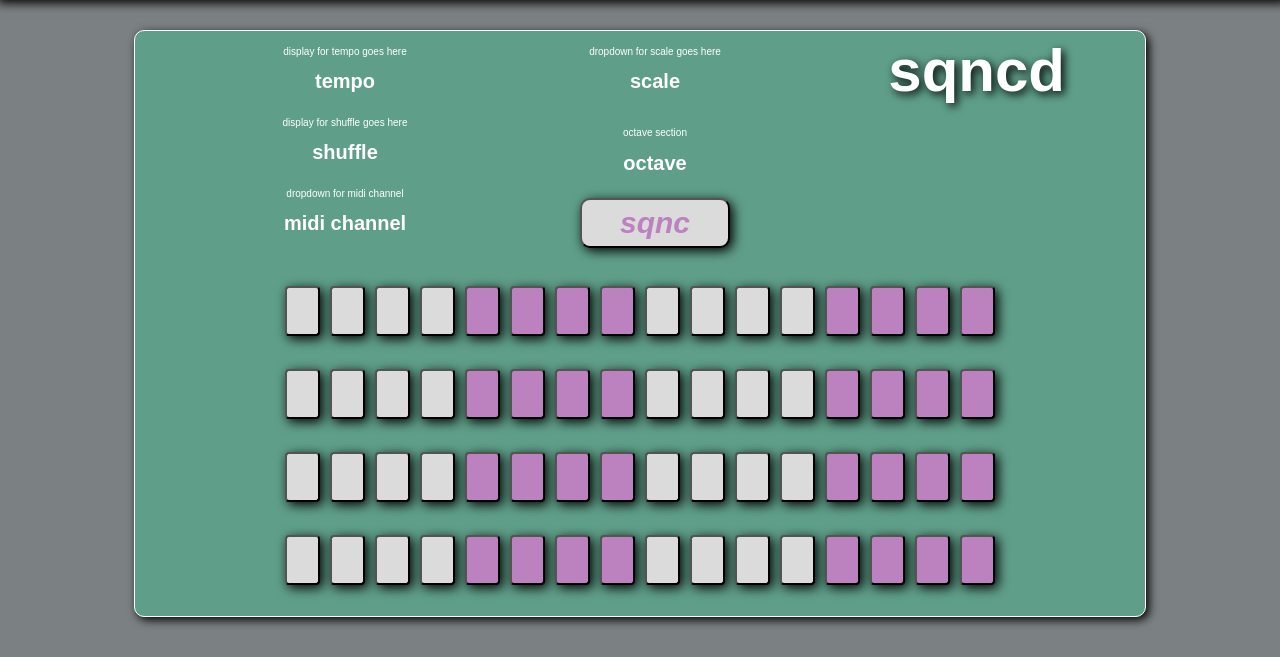
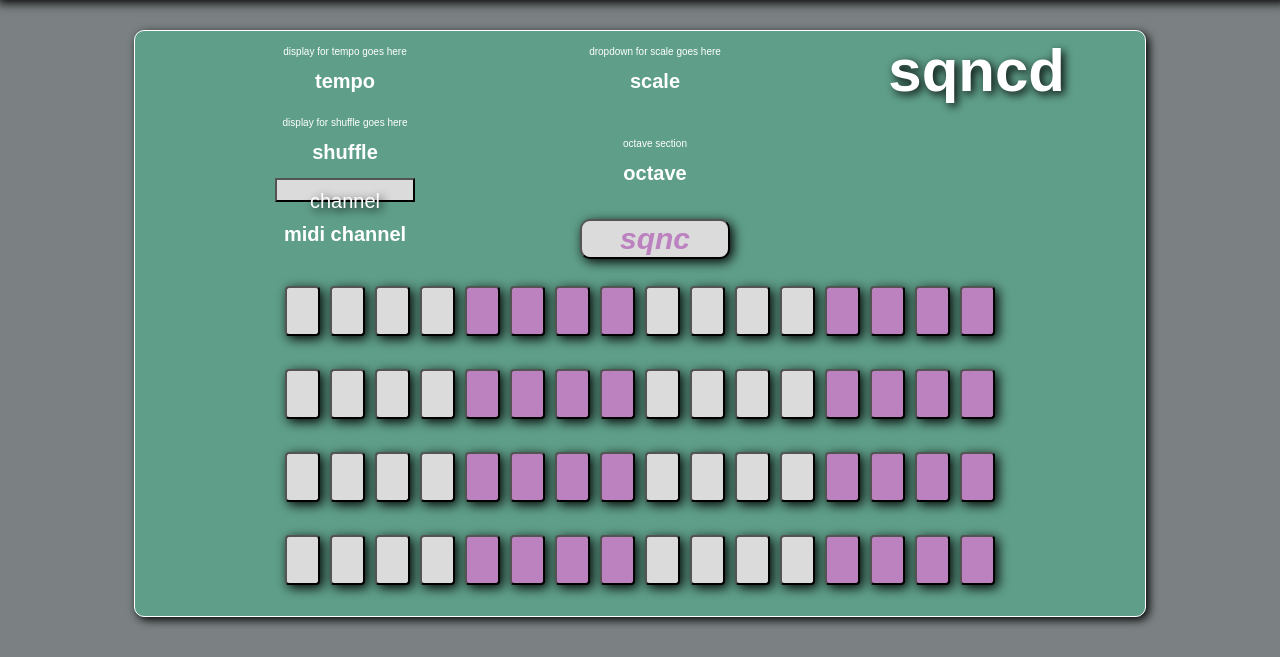
Before and after one commit to muno17/sqncd, a Flask app: page /sqncd in a window 1280 px wide. Shown: the part 55-712 px from the top of the page. Run offline with Flask 2, Linux system fonts and the light colour scheme.

Commit message:
add first draft of dropdown button

```diff
--- a/static/style.css
+++ b/static/style.css
@@ -82,6 +82,41 @@ a {
     font-size: 10px;
 }
 
+.dropdown {
+    position: relative;
+    display: inline-block;
+}
+
+#midiChannelHouse {
+    display: none;
+    position: absolute;
+    z-index: 1;
+}
+
+#midiChannelBox a {
+    color: black;
+    padding 12px 16px;
+    text-decoration: none;
+    display: block;
+}
+
+#midiButton:hover {
+    background: white;
+}
+
+#midiButton {
+    position: relative;
+    display: inline-block;
+    padding: 10px 22px;
+    height: 10px;
+    width: 140px;
+    font-size: 20px;
+    background-color: #DBDBDB;
+    color: white;
+    text-shadow: 3px 3px 10px black;
+}
+
+
 .rightControls {
     display: flex;
     flex-direction: column;
@@ -95,7 +130,9 @@ a {
     width: 150px;
     border-radius: 10px;
     font-size: 30px;
+    background-color: #DBDBDB;
     color: #BC81BF;
+    box-shadow: 3px 3px 12px black;
 }
 
 #logo {
@@ -123,7 +160,7 @@ a {
     flex: 1;
 }
 
-button {
+#gridButton {
     background-color: #DBDBDB;
     width: 35px;
     height: 50px;
--- a/templates/sqncd.html
+++ b/templates/sqncd.html
@@ -18,7 +18,16 @@
                     <h1>shuffle</h1>
                 </div>
                 <div class="midi">
-                    <p>dropdown for midi channel</p>
+
+                    <div class="dropdown">
+                        <button onclick="show_hide()" id="midiButton">channel</button>
+                        <div id="midiChannelHouse">
+                            <a midiChannel href="midiChannel">1</a>
+                            <a midiChannel href="midiChannel">2</a>
+                            <a midiChannel href="midiChannel">3</a>
+                        </div>
+                    </div>
+
                     <h1>midi channel</h1>
                 </div>
             </div>
```
